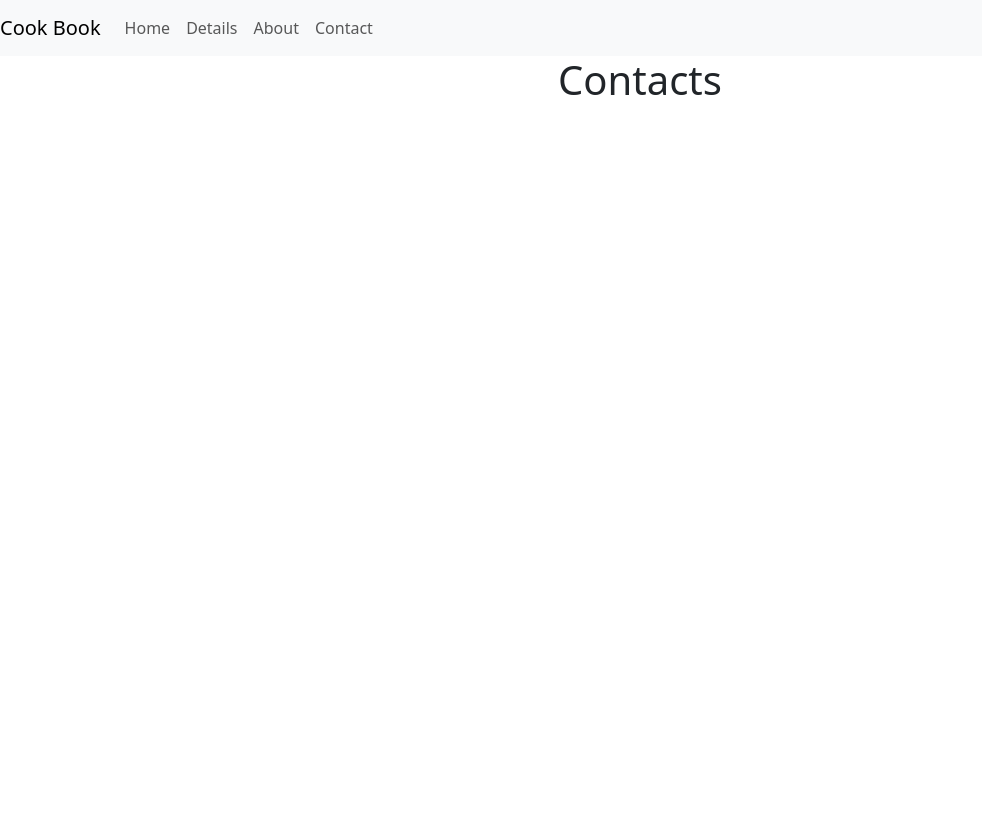
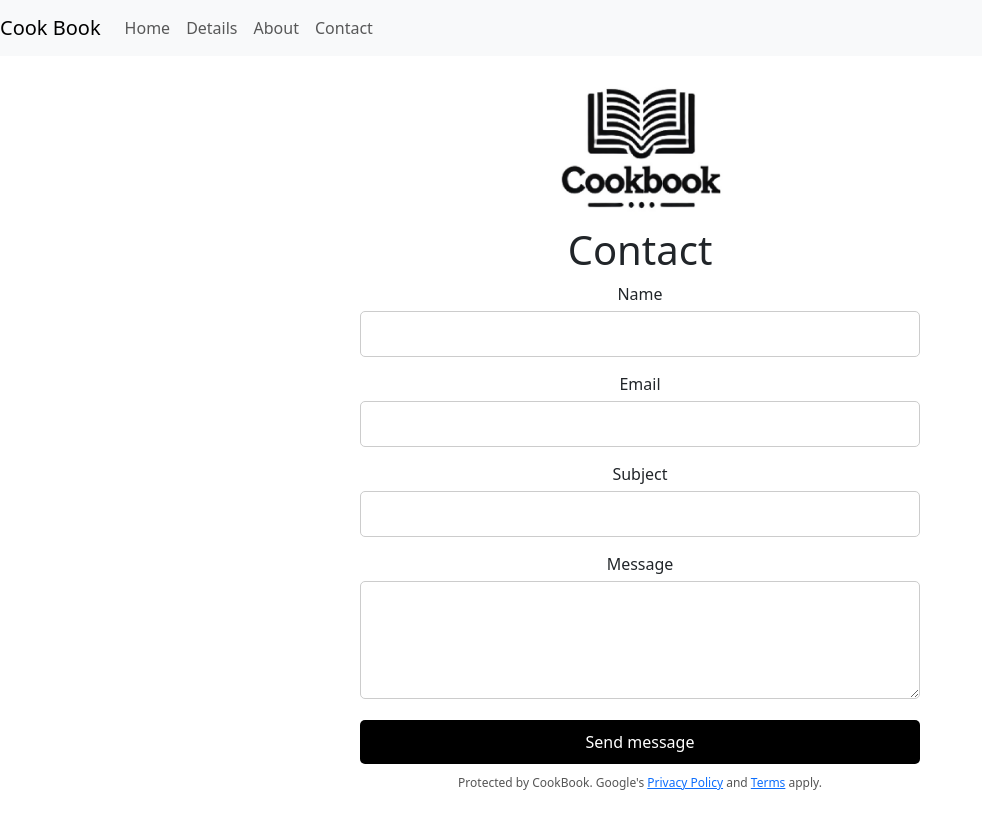
Before and after one commit to GtGoodScrub/Cook-Book, a React (Create React App) app: page /contact in a window 1280 px wide. Shown: the whole page, without its empty margins (0-982 px from the left). Before the commit the page ends 800 px from the top, so only its background shows below. Built offline with nearby package versions, Linux system fonts and the light colour scheme.

Commit message:
update contact page

```diff
--- a/src/components/about.jsx
+++ b/src/components/about.jsx
@@ -1,5 +1,6 @@
 const About = () => {
     return (<div>
+        <img src={require("../images/CookBookLogo.png")} height={150} width={200} alt="cookbooklogo"/>
         <h2>About George</h2>
         <img src={require("../images/GW.jpg")} height={200} width={200} alt="My Pic"/>
         <p>Hello There!  My name is George.  Something something backstory...</p>
--- a/src/components/contact.jsx
+++ b/src/components/contact.jsx
@@ -1,7 +1,108 @@
-export const Contact = () => {
-    return (<div>
-        <h1>Contacts</h1>
-    </div>  );
-}
+import React from "react";
+
+const Contact = () => {
+  return (
+    <div style={{ maxWidth: "600px", margin: "0 auto", padding: "20px" }}>
+    <img src={require("../images/CookBookLogo.png")} height={150} width={200} alt="cookbooklogo"/>
+      <h1 style={{ textAlign: "center" }}>Contact</h1>
+      <form>
+        <div style={{ marginBottom: "15px" }}>
+          <label htmlFor="name" style={{ display: "block", marginBottom: "5px" }}>
+            Name
+          </label>
+          <input
+            type="text"
+            id="name"
+            name="name"
+            style={{
+              width: "100%",
+              padding: "10px",
+              fontSize: "16px",
+              border: "1px solid #ccc",
+              borderRadius: "5px",
+            }}
+          />
+        </div>
+        <div style={{ marginBottom: "15px" }}>
+          <label htmlFor="email" style={{ display: "block", marginBottom: "5px" }}>
+            Email
+          </label>
+          <input
+            type="email"
+            id="email"
+            name="email"
+            style={{
+              width: "100%",
+              padding: "10px",
+              fontSize: "16px",
+              border: "1px solid #ccc",
+              borderRadius: "5px",
+            }}
+          />
+        </div>
+        <div style={{ marginBottom: "15px" }}>
+          <label htmlFor="subject" style={{ display: "block", marginBottom: "5px" }}>
+            Subject
+          </label>
+          <input
+            type="text"
+            id="subject"
+            name="subject"
+            style={{
+              width: "100%",
+              padding: "10px",
+              fontSize: "16px",
+              border: "1px solid #ccc",
+              borderRadius: "5px",
+            }}
+          />
+        </div>
+        <div style={{ marginBottom: "15px" }}>
+          <label htmlFor="message" style={{ display: "block", marginBottom: "5px" }}>
+            Message
+          </label>
+          <textarea
+            id="message"
+            name="message"
+            rows="4"
+            style={{
+              width: "100%",
+              padding: "10px",
+              fontSize: "16px",
+              border: "1px solid #ccc",
+              borderRadius: "5px",
+            }}
+          ></textarea>
+        </div>
+        <button
+          type="submit"
+          style={{
+            width: "100%",
+            padding: "10px",
+            fontSize: "16px",
+            backgroundColor: "#000",
+            color: "#fff",
+            border: "none",
+            borderRadius: "5px",
+            cursor: "pointer",
+          }}
+        >
+          Send message
+        </button>
+      </form>
+      <p style={{ textAlign: "center", marginTop: "10px", fontSize: "12px", color: "#555" }}>
+        Protected by CookBook. Google's{" "}
+        <a href="https://policies.google.com/privacy" target="_blank" rel="noopener noreferrer">
+          Privacy Policy
+        </a>{" "}
+        and{" "}
+        <a href="https://policies.google.com/terms" target="_blank" rel="noopener noreferrer">
+          Terms
+        </a>{" "}
+        apply.
+      </p>
+    </div>
+  );
+};
 
 export default Contact;
--- a/src/components/detail.jsx
+++ b/src/components/detail.jsx
@@ -2,6 +2,7 @@
 
 export const Detail = () => {
     return (<div>
+        <img src={require("../images/CookBookLogo.png")} height={150} width={200} alt="cookbooklogo"/>
         <h1>Details</h1>
     </div>  );
 }
--- a/src/components/home.jsx
+++ b/src/components/home.jsx
@@ -2,6 +2,7 @@
 
 export const Home = () => {
     return (<div>
+        <img src={require("../images/CookBookLogo.png")} height={150} width={200} alt="cookbooklogo"/>
         <h1>Main</h1>
 
         <p>This will be a cook book web app</p>
```
Also changed, not shown: src/images/CookBookLogo.png (added).
